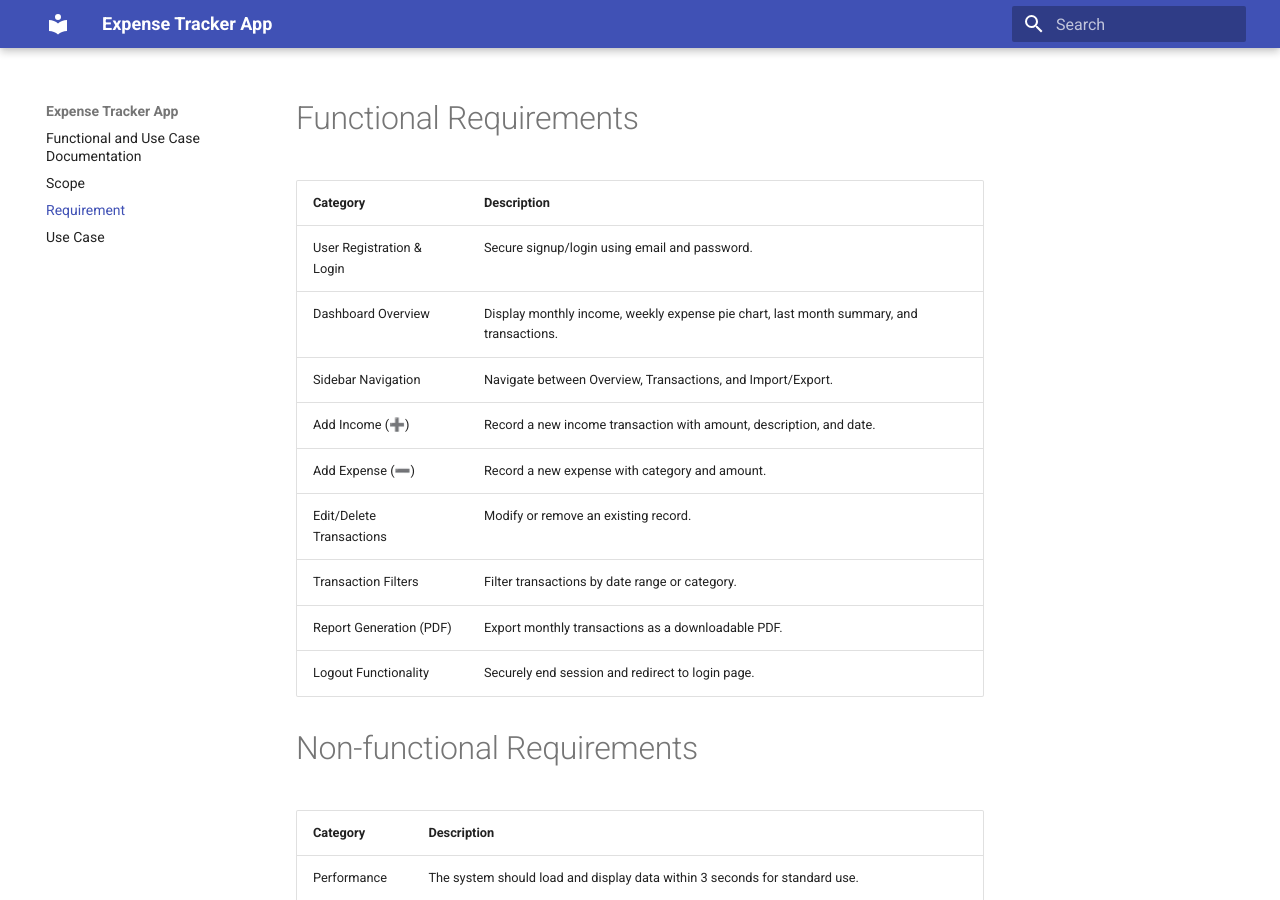
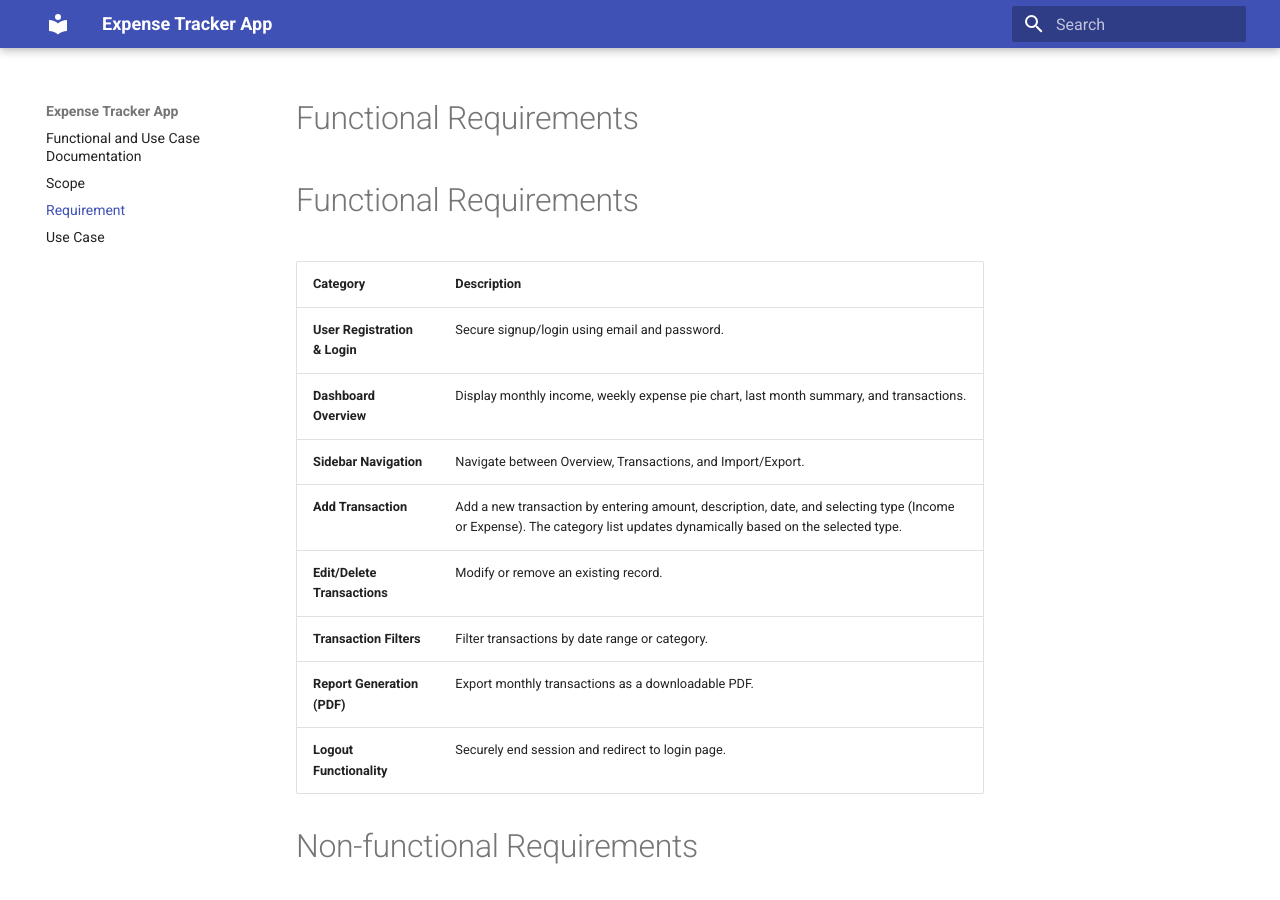
Before and after one commit to Karan-Asija-GKM-IT/expense-tracker-docs, an MkDocs documentation site: the page built from docs/Requirements.md, in a window 1280 px wide and 900 px high. Built offline with MkDocs 1.6.1 and Material for MkDocs 9.7.7, drawn with Linux system fonts in a browser that asks for light colours.

Commit message:
Update a feat

```diff
--- a/docs/Requirements.md
+++ b/docs/Requirements.md
@@ -1,17 +1,19 @@
 # Functional Requirements
 
 
-| **Category**              | **Description**                                                                 |
-|:-------------------------------|:--------------------------------------------------------------------------------|
-| User Registration & Login      | Secure signup/login using email and password.                                  |
-| Dashboard Overview             | Display monthly income, weekly expense pie chart, last month summary, and transactions. |
-| Sidebar Navigation             | Navigate between Overview, Transactions, and Import/Export.                    |
-| Add Income (➕)                 | Record a new income transaction with amount, description, and date.            |
-| Add Expense (➖)                | Record a new expense with category and amount.                                 |
-| Edit/Delete Transactions       | Modify or remove an existing record.                                           |
-| Transaction Filters            | Filter transactions by date range or category.                                 |
-| Report Generation (PDF)        | Export monthly transactions as a downloadable PDF.                             |
-| Logout Functionality           | Securely end session and redirect to login page.                               |
+# Functional Requirements
+
+| **Category** | **Description** |
+|:---------------------------|:--------------------------------------------------------------------------------|
+| **User Registration & Login** | Secure signup/login using email and password. |
+| **Dashboard Overview** | Display monthly income, weekly expense pie chart, last month summary, and transactions. |
+| **Sidebar Navigation** | Navigate between Overview, Transactions, and Import/Export. |
+| **Add Transaction** | Add a new transaction by entering amount, description, date, and selecting type (Income or Expense). The category list updates dynamically based on the selected type. |
+| **Edit/Delete Transactions** | Modify or remove an existing record. |
+| **Transaction Filters** | Filter transactions by date range or category. |
+| **Report Generation (PDF)** | Export monthly transactions as a downloadable PDF. |
+| **Logout Functionality** | Securely end session and redirect to login page. |
+
 
 
 # Non-functional Requirements
```
Also changed, not shown: docs/Use-Case.md (+9 -7 lines), docs/scope.md (+4 -3 lines).
